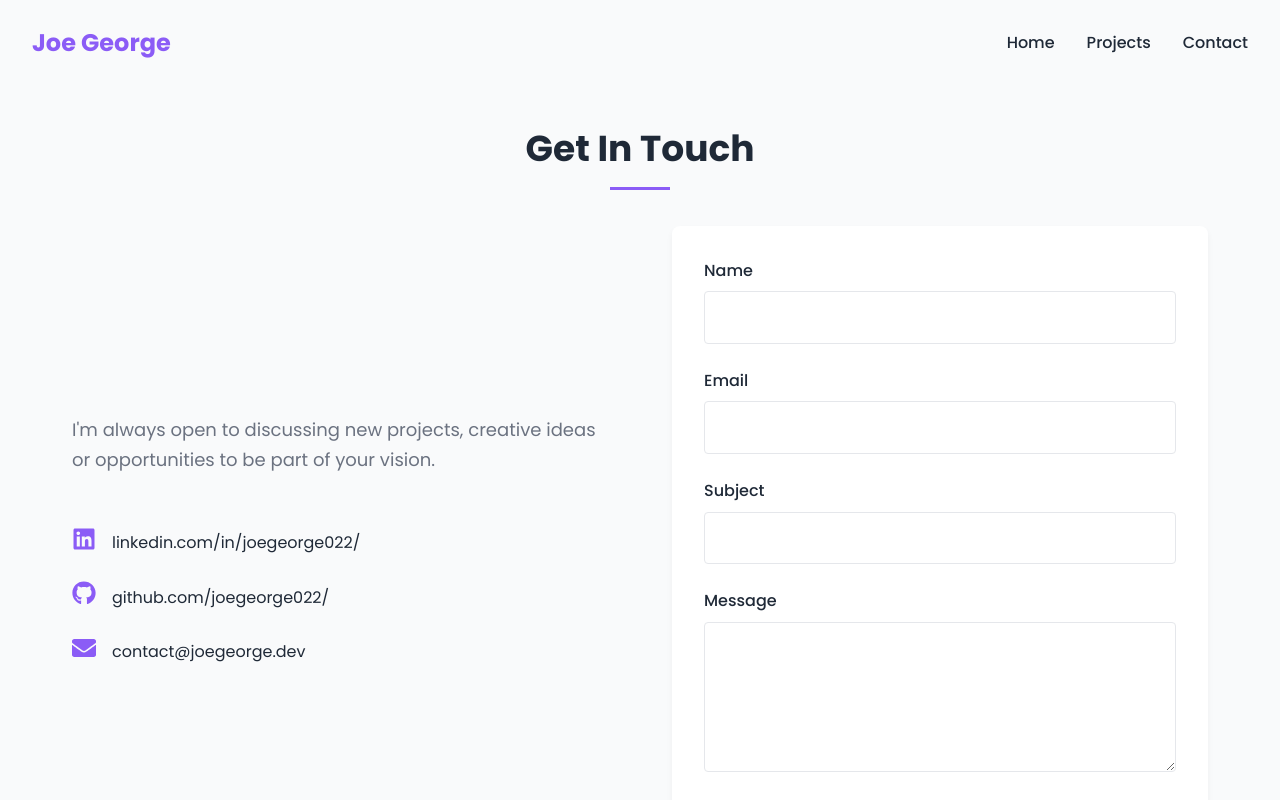
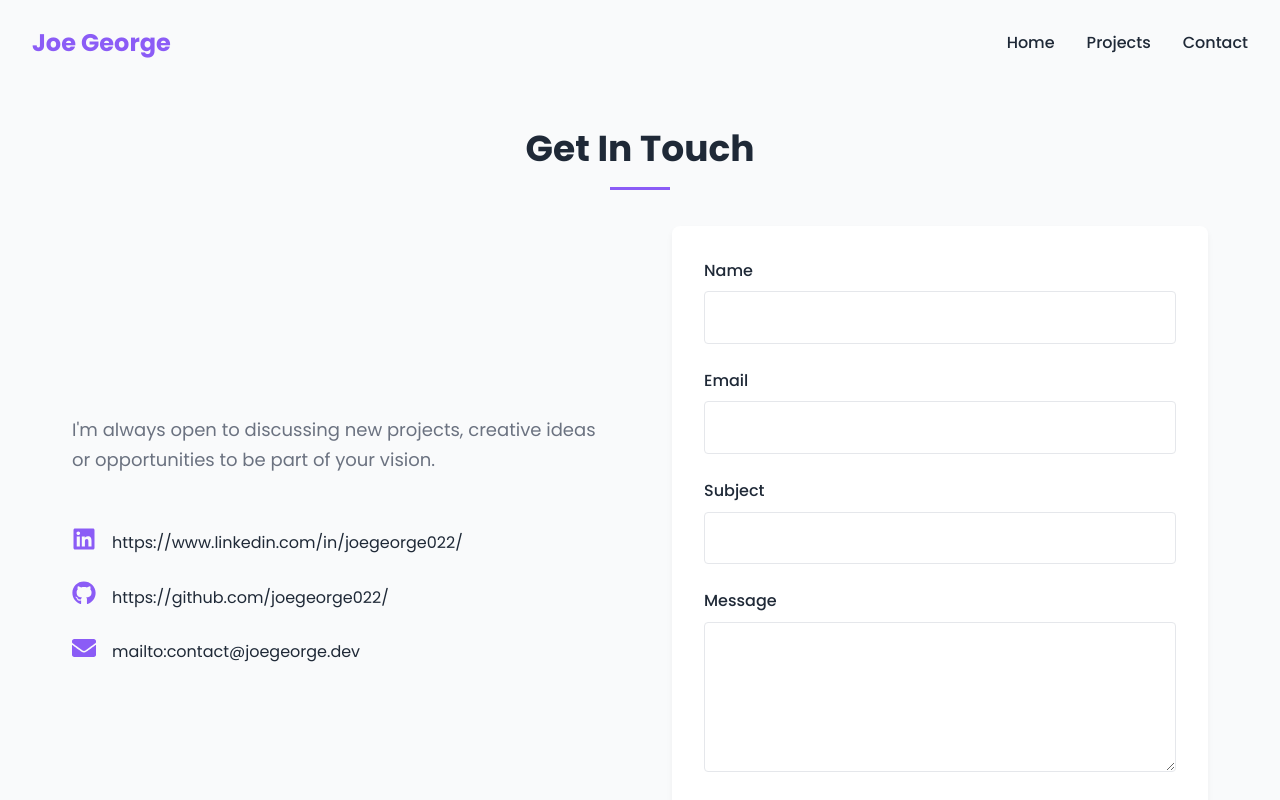
Before and after one commit to joegeorge022/portfolio, a React (Create React App) app: page /contact in a window 1280 px wide. Shown: the top 800 px of the page. Built offline with nearby package versions, Linux system fonts and the light colour scheme.

Commit message:
Update profileData.js

```diff
--- a/src/data/profileData.js
+++ b/src/data/profileData.js
@@ -83,8 +83,8 @@
   ],
 
   contact: {
-    linkedin: "linkedin.com/in/joegeorge022/",
-    github: "github.com/joegeorge022/",
-    email: "contact@joegeorge.dev"
-  }
+  linkedin: "https://www.linkedin.com/in/joegeorge022/",
+  github: "https://github.com/joegeorge022/",
+  email: "mailto:contact@joegeorge.dev"
+}
 };
```
